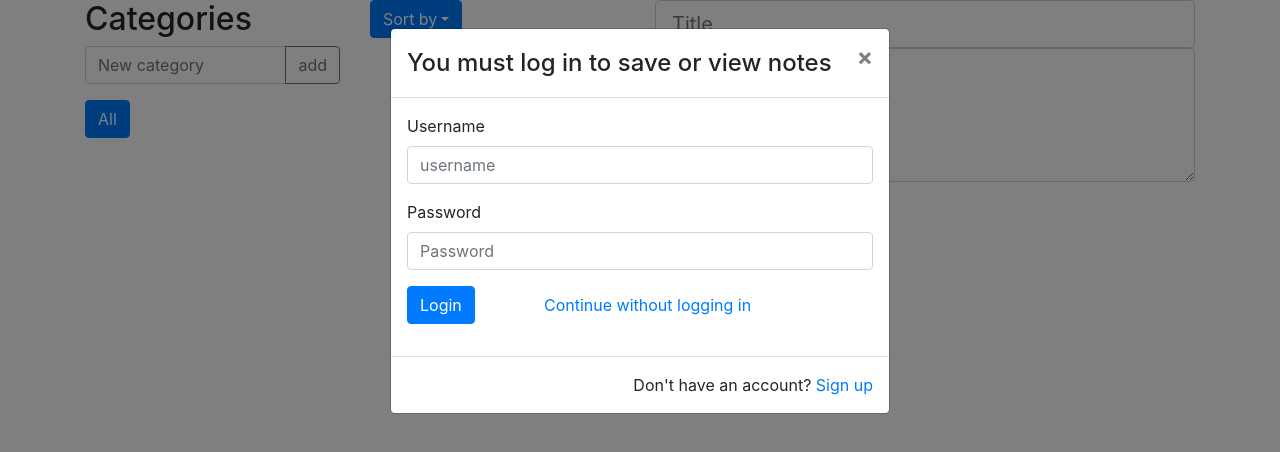
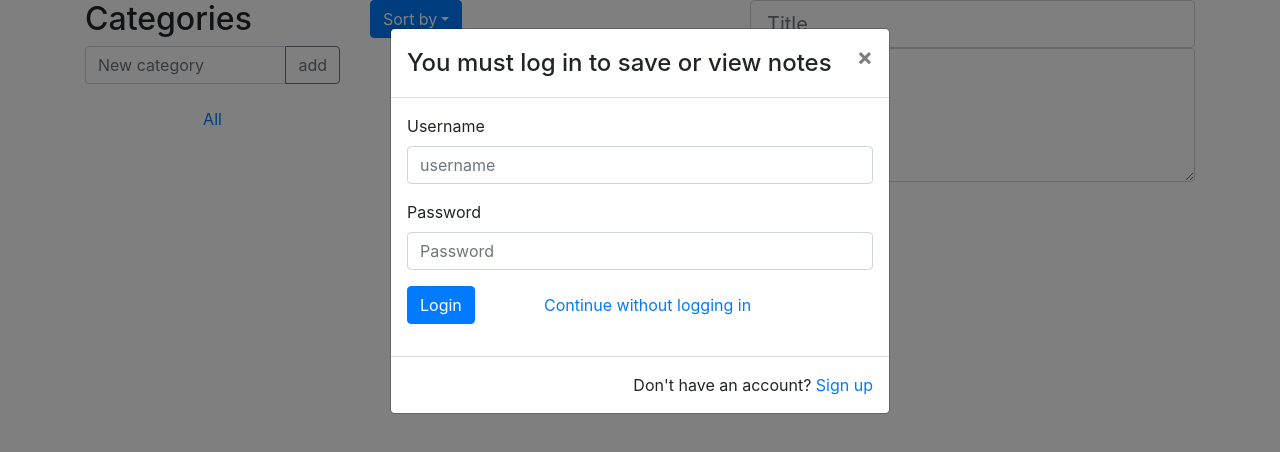
Before and after one commit to mweston6288/PrivateNotes, a React (Create React App) app in the folder client/: page / in a window 1280 px wide. Shown: the top 452 px of the page. Built offline with nearby package versions, Linux system fonts and the light colour scheme.

Commit message:
edited category buttons to look better and tweaked columns slightly

```diff
--- a/client/src/App.js
+++ b/client/src/App.js
@@ -22,12 +22,12 @@ function App() {
 								<Col sm={3}>
 									<Categories/>
 								</Col>
-								<Col sm={3}>
+								<Col sm={4}>
 									<div style={{overflowY:"scroll", height:"100vh"}}>
 										<SavedNotes/>
 									</div>
 								</Col>
-								<Col sm={6}>
+								<Col sm={5}>
 									<NewNote/>
 								</Col>
 							</Row>
--- a/client/src/components/Categories/Categories.js
+++ b/client/src/components/Categories/Categories.js
@@ -48,11 +48,11 @@ function Categories(){
 			</InputGroup>
 			<Container>
 				<Row>
-					<Button onClick={handleAllCategory}>All</Button>
+					<Button variant="link" block onClick={handleAllCategory}>All</Button>
 				</Row>
 				{user.categories.map((category) => (
 					<Row>
-						<Button value={category.Title} onClick={handleCategory}>{category.Title}</Button>
+						<Button variant="link" block value={category.Title} onClick={handleCategory}>{category.Title}</Button>
 					</Row>
 				))}
 			</Container>
```
